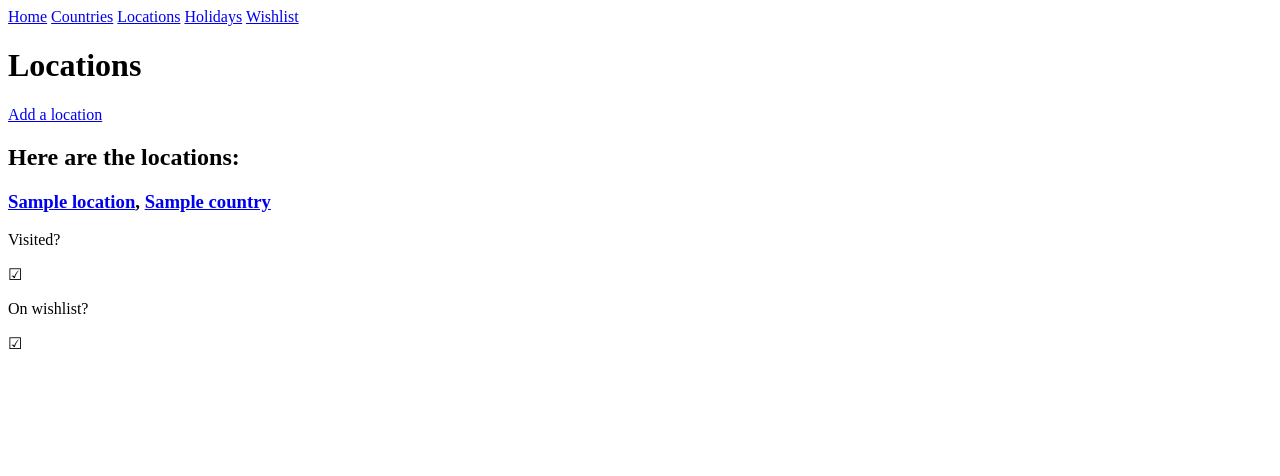
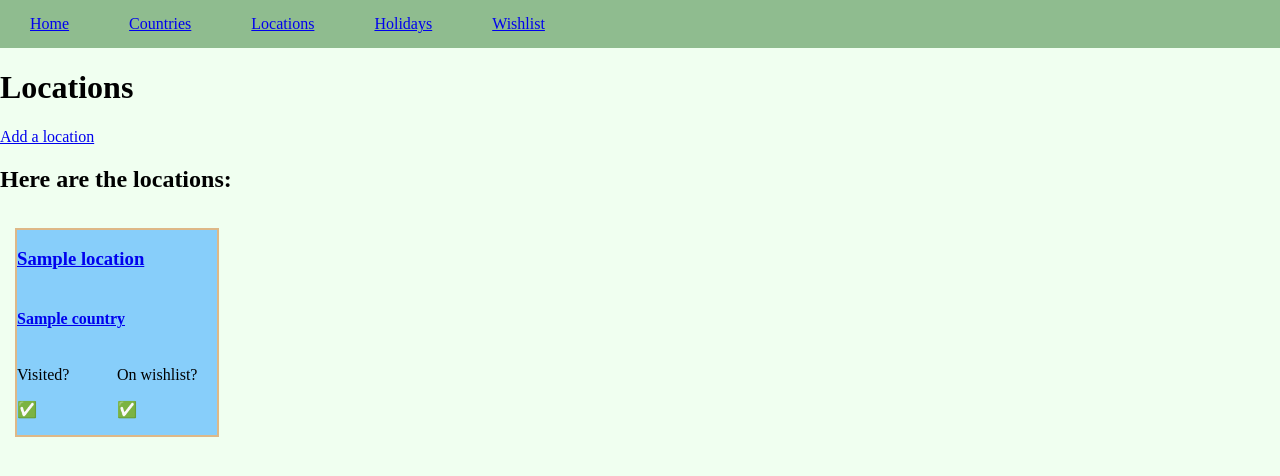
Before and after one commit to mr-mckenzie/Gravel-Travel, a Flask app: page /locations in a window 1280 px wide. Shown: the top 476 px of the page. Run offline with Flask 3, Linux system fonts and the light colour scheme; a database or web service that is not in the repository returns one stand-in record (values such as "Sample title"); some libraries are stand-ins or nearby versions.

Commit message:
added css styling and made changes to html

```diff
--- /dev/null
+++ b/static/css/style.css
@@ -0,0 +1,49 @@
+html {
+    background-color:honeydew;
+}
+
+body {
+    margin: 0;
+}
+
+header {
+    background-color:darkseagreen;
+}
+
+.header_flex_box {
+    display: flex;
+    flex-direction: row;
+}
+
+.header_flex_box > a {
+    margin: 15px 30px 15px
+}
+
+.location_flex_box {
+    display: flex;
+    flex-direction: row;
+    flex-wrap: wrap;
+}
+
+.location_box {
+    display: flex;
+    flex-direction: column;
+    margin: 15px;
+    width: 200px;
+    border: 2px burlywood solid;
+    background-color:lightskyblue;
+}
+
+.visited {
+    width: 50%;
+
+}
+
+.wishlist {
+    width: 50%
+}
+
+.visit_wishlist_flex_box {
+    display: flex;
+    flex-direction: row;
+}
--- a/templates/base.jinja
+++ b/templates/base.jinja
@@ -1,18 +1,19 @@
 <!DOCTYPE html>
 <html lang="en">
 <head>
-    {# <meta charset="UTF-8">
-    <meta http-equiv="X-UA-Compatible" content="IE=edge">
-    <meta name="viewport" content="width=device-width, initial-scale=1.0"> #}
-    <title>Travel Tracker</title>
-
-    <a href="/">Home</a>
-    <a href="/countries">Countries</a>
-    <a href="/locations">Locations</a>
-    <a href="/holidays">Holidays</a>
-    <a href="/wishlist">Wishlist</a>
+  <link rel="stylesheet" href="{{ url_for('static', filename='css/style.css') }}">
 </head>
 <body>
+<header>
+<title>Travel Tracker</title>
+    <div class="header_flex_box">
+        <a href="/">Home</a>
+        <a href="/countries">Countries</a>
+        <a href="/locations">Locations</a>
+        <a href="/holidays">Holidays</a>
+        <a href="/wishlist">Wishlist</a>
+    </div>
+</header>
 
 {% block content %}
 
--- a/templates/locations/index.jinja
+++ b/templates/locations/index.jinja
@@ -6,28 +6,36 @@
 <a href="/locations/add">Add a location</a>
 
 <h2>Here are the locations:</h2>
-
+<div class="location_flex_box">
     {% for location in input_locations %}
 
-<div>
-<h3> <a href="/locations/{{location['location'].id}}">{{ location['location'].name }}</a>, <a href="/countries/{{location['location'].country.id}}">{{location['location'].country.name}}</a> </h3>
+    <div class="location_box">
+        <h3> <a href="/locations/{{location['location'].id}}">{{ location['location'].name }}</a></h3>
+        <h4> <a href="/countries/{{location['location'].country.id}}">{{location['location'].country.name}} </a> </h4>
 
+        <div class="visit_wishlist_flex_box">
+            <aside class="visited">
                 <p>Visited?</p>
                 {% if location['has_visited'] == True%}
-    <p> &#9745 </p>
+                    <p> &#9989 </p>
                 {% else %}
-    <p> &#9746 </p>
+                    <p> &#10062 </p>
                 {% endif %}
+            </aside>
 
+            <aside class="wishlist">
                 <p>On wishlist?</p>
                 {% if location['on_wishlist']%}
-    <p> &#9745</p>
+                    <p> &#9989</p>
                 {% else %}
-    <p> &#9746 </p>
+                    <p> &#10062 </p>
                 {% endif %}
-
+            </aside>
+        </div>
     </div>
 
     {% endfor %}
 
+</div>
+
 {% endblock %}
```
Lines whose indentation alone changed are shown as unchanged.
